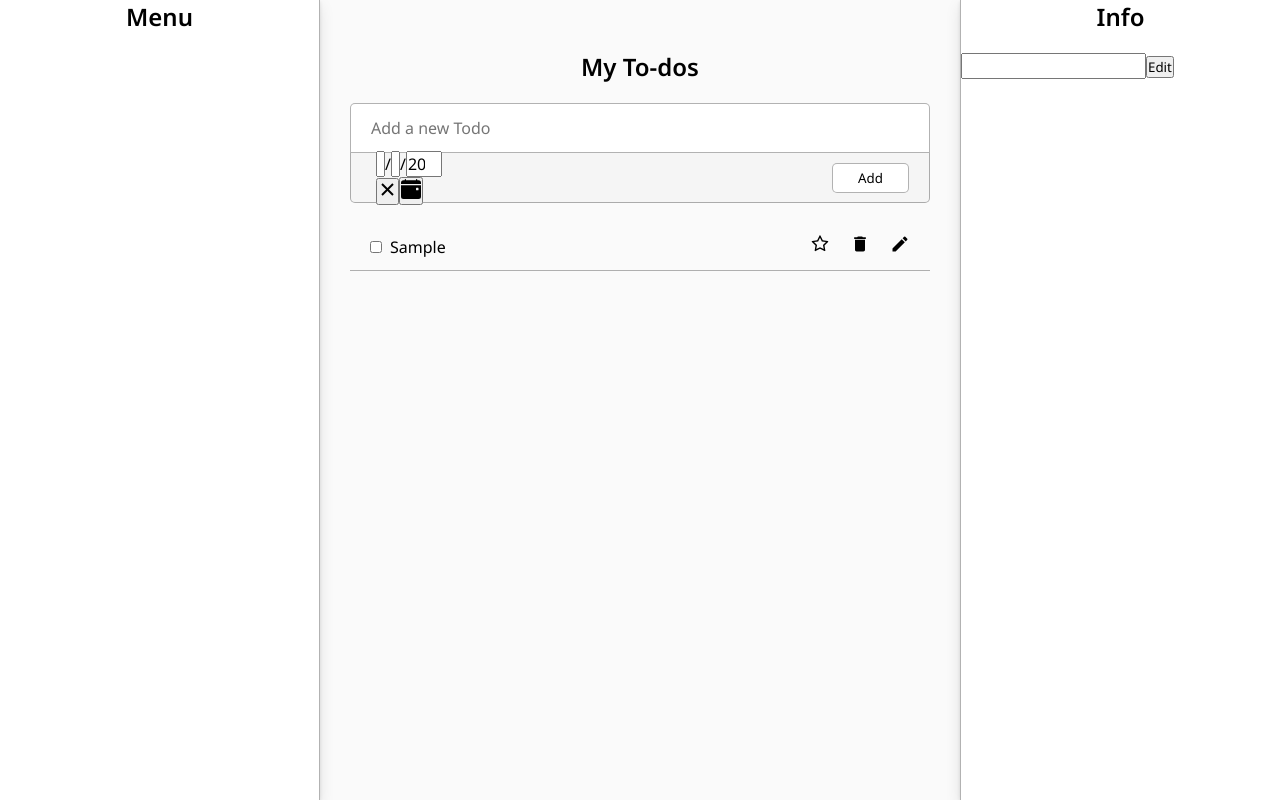
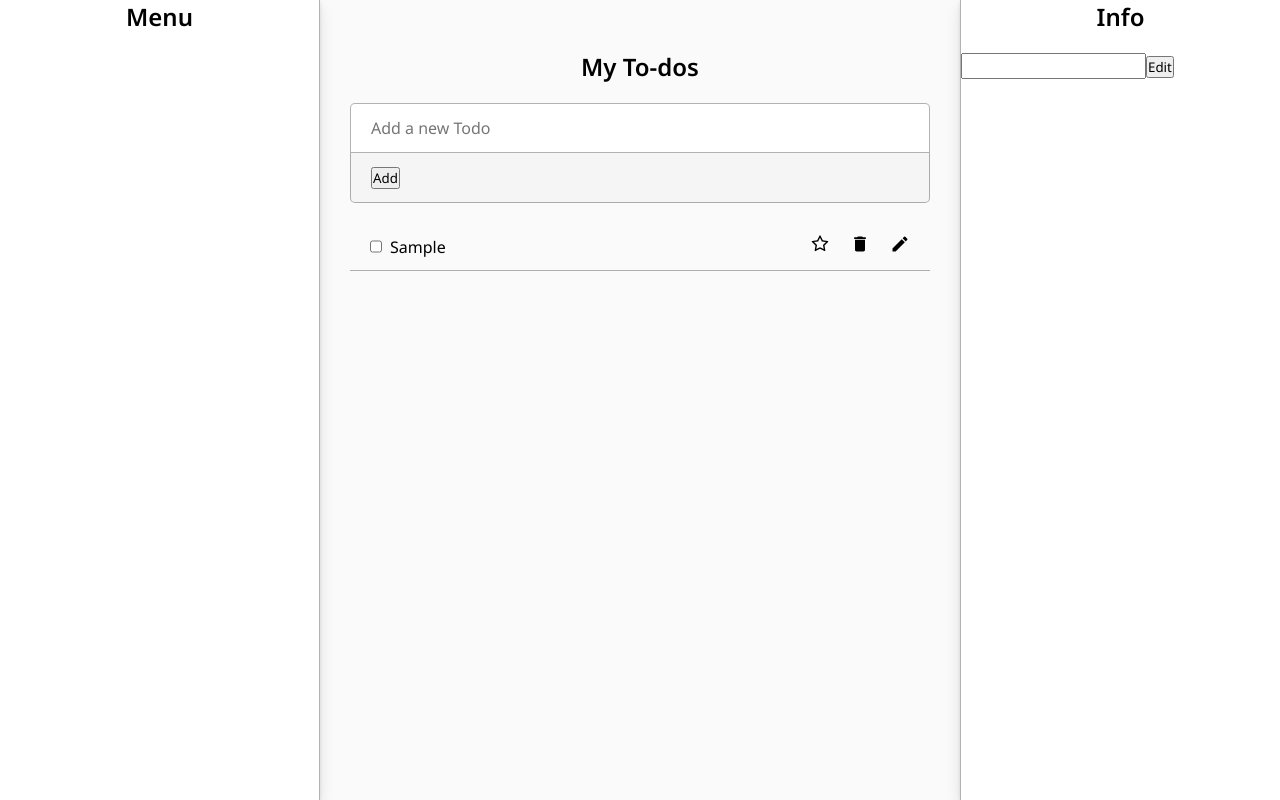
Before and after one commit to bisarroyo/todo-app, a React (Vite) app: page / in a window 1280 px wide. Both pictures are taken after typing "Sample" into the empty fields and a click on the button "Add". Built offline with nearby package versions, Linux system fonts and the light colour scheme.

Commit message:
Add edit actions

```diff
--- a/src/actions/index.js
+++ b/src/actions/index.js
@@ -1,5 +1,6 @@
 export const AddTodo = '[TODO] Add'
 export const RemoveTodo = '[TODO] Remove'
 export const EditTodo = '[TODO] Edit'
+export const setEdit = '[TODO] Editing'
 export const ToggleTodo = '[TODO] Toggle'
 export const StarredTodo = '[TODO] Starred'
--- a/src/components/Add.jsx
+++ b/src/components/Add.jsx
@@ -1,11 +1,11 @@
-import { useState } from 'react'
-import DatePicker from 'react-date-picker'
+// import { useState } from 'react'
+// import DatePicker from 'react-date-picker'
 import { useForm } from '../hooks/useForm'
 import { AddStyle } from './AddStyle'
-import { BsFillCalendarEventFill } from 'react-icons/bs'
+// import { BsFillCalendarEventFill } from 'react-icons/bs'
 
 export const Add = ({ onNewTodo }) => {
-  const [value, onChange] = useState(new Date())
+  // const [value, onChange] = useState(new Date())
 
   const { description, form, handleChange, handleReset } = useForm({
     description: '',
@@ -22,12 +22,18 @@ export const Add = ({ onNewTodo }) => {
 
   return (
     <AddStyle className='m-10' onSubmit={handleSubmit}>
-      <input className='add-input' type='text' name='description' placeholder='Add a new Todo' value={description} onChange={handleChange} />
+      <input
+        className='add-input'
+        type='text'
+        name='description'
+        placeholder='Add a new Todo'
+        value={description}
+        onChange={handleChange}
+      />
       <div className='add-submenu'>
-        <DatePicker onChange={onChange} className='add-date' value={value} calendarIcon={<BsFillCalendarEventFill />} />
-        <button type='submit' className='add-btn'>
-          Add
-        </button>
+        {/* <DatePicker onChange={onChange} className='add-date' value={value} calendarIcon={<BsFillCalendarEventFill />} />
+        <button type='submit' className='add-btn'> */}
+        <button>Add</button>
       </div>
     </AddStyle>
   )
--- a/src/components/AddStyle.js
+++ b/src/components/AddStyle.js
@@ -47,6 +47,7 @@ export const AddStyle = styled.form`
       background-color: #FFFFFF;
       border-radius: 5px;
       cursor: pointer;
+      color: #000000;
     }
   }
 `
--- a/src/components/Edit.jsx
+++ b/src/components/Edit.jsx
@@ -1,21 +1,43 @@
+import { useEffect } from 'react'
+import { useAppContext } from '../hooks/useAppContext'
 import { useForm } from '../hooks/useForm'
 
-export const Edit = ({ todos, handleEdit }) => {
-  const { form, handleChange } = useForm({
-    // id,
-    // description,
-    // done,
-    // starred
+export const Edit = ({ handleEdit }) => {
+  const { editing } = useAppContext()
+
+  const initialLoad = {
+    id: '',
+    description: ''
+  }
+
+  const { id, description, form, handleChange, setValues } = useForm({
+    id: '',
+    description: ''
   })
+
+  useEffect(() => {
+    setValues({
+      id: editing.id,
+      description: editing.description
+    })
+  }, [editing])
+
+  console.log(form)
 
   const handleSubmit = (e) => {
     e.preventDefault()
   }
+
   return (
     <>
       <form onSubmit={handleSubmit}>
-        <input type='text' name='description' onChange={handleChange} />
-        <button>Edit</button>
+        <input
+          type='text'
+          name='description'
+          onChange={handleChange}
+          value={description ?? initialLoad.description}
+        />
+        <button onClick={() => handleEdit(id, description)}>Edit</button>
       </form>
     </>
   )
--- a/src/components/Item.jsx
+++ b/src/components/Item.jsx
@@ -2,31 +2,33 @@ import { ItemStyle } from './ItemStyle'
 import { MdDelete, MdEdit } from 'react-icons/md'
 import { AiOutlineStar, AiFillStar } from 'react-icons/ai'
 
-export const Item = ({ todo, handleDelete, handleEdit, handleToggle, handleStarred }) => {
-  // const { form, handleChange } = useForm({
-  //   id: todo.id,
-  //   description: todo.description
-  // })
-
-  // const { id, description } = form
-
+export const Item = ({
+  todo,
+  handleDelete,
+  handleEdit,
+  handleToggle,
+  handleStarred
+}) => {
   return (
     <ItemStyle>
-      {/* <input type='text' name='description' value={description} onChange={handleChange} /> */}
       <div className='item-info'>
-        <input type='checkbox' onChange={() => handleToggle(todo.id)} checked={todo.done} />
+        <input
+          type='checkbox'
+          onChange={() => handleToggle(todo.id)}
+          checked={todo.done}
+        />
         <p className={`${todo.done && 'todo-done'}`}>{todo.description}</p>
       </div>
       <div className='item-controls'>
         <button onClick={() => handleStarred(todo.id)} disabled={todo.done}>
-          {
-            todo.starred
-              ? <AiFillStar />
-              : <AiOutlineStar />
-          }
+          {todo.starred ? <AiFillStar /> : <AiOutlineStar />}
         </button>
-        <button onClick={() => handleDelete(todo.id)}><MdDelete /></button>
-        <button onClick={() => handleEdit(todo.id, 'description')} disabled={todo.done}><MdEdit /></button>
+        <button onClick={() => handleDelete(todo.id)}>
+          <MdDelete />
+        </button>
+        <button onClick={() => handleEdit(todo)} disabled={todo.done}>
+          <MdEdit />
+        </button>
       </div>
     </ItemStyle>
   )
--- a/src/components/ItemStyle.js
+++ b/src/components/ItemStyle.js
@@ -10,6 +10,8 @@ export const ItemStyle = styled.div`
   .item-info {
     display: flex;
     flex-wrap: nowrap;
+    justify-content: center;
+    align-items: center;
     cursor: pointer;
 
     input[type="checkbox"] {
--- a/src/context/AppProvider.jsx
+++ b/src/context/AppProvider.jsx
@@ -4,7 +4,7 @@ import { AppContext } from './AppContext'
 
 const initialState = {
   todos: [],
-  editing: null,
+  editing: {},
   loading: false,
   error: null
 }
--- a/src/hooks/useForm.jsx
+++ b/src/hooks/useForm.jsx
@@ -12,6 +12,13 @@ export const useForm = ({ ...inputs }) => {
     })
   }
 
+  const setValues = ({ ...values }) => {
+    setForm({
+      ...form,
+      ...values
+    })
+  }
+
   const handleReset = () => {
     setForm({ id: uuidv4(), ...inputs })
   }
@@ -20,6 +27,7 @@ export const useForm = ({ ...inputs }) => {
     ...form,
     form,
     handleChange,
-    handleReset
+    handleReset,
+    setValues
   }
 }
--- a/src/hooks/useTodo.jsx
+++ b/src/hooks/useTodo.jsx
@@ -1,4 +1,11 @@
-import { AddTodo, RemoveTodo, EditTodo, ToggleTodo, StarredTodo } from '../actions'
+import {
+  AddTodo,
+  RemoveTodo,
+  setEdit,
+  EditTodo,
+  ToggleTodo,
+  StarredTodo
+} from '../actions'
 import { useAppContext } from './useAppContext'
 
 export const useTodo = () => {
@@ -16,6 +23,14 @@ export const useTodo = () => {
     const action = {
       type: RemoveTodo,
       payload: id
+    }
+    dispatch(action)
+  }
+
+  const setEditing = (todo) => {
+    const action = {
+      type: setEdit,
+      payload: todo
     }
     dispatch(action)
   }
@@ -51,6 +66,7 @@ export const useTodo = () => {
     todos,
     handleAddTodo,
     handleRemoveTodo,
+    setEditing,
     handleEditTodo,
     handleToggleTodo,
     handleStarredTodo
--- a/src/pages/Todos.jsx
+++ b/src/pages/Todos.jsx
@@ -6,8 +6,15 @@ import { Edit } from '../components/Edit'
 import { useTodo } from '../hooks/useTodo'
 
 export const Todos = () => {
-  const { todos, handleAddTodo, handleRemoveTodo, handleEditTodo, handleToggleTodo, handleStarredTodo } = useTodo()
-  console.log(todos)
+  const {
+    todos,
+    handleAddTodo,
+    handleRemoveTodo,
+    setEditing,
+    handleEditTodo,
+    handleToggleTodo,
+    handleStarredTodo
+  } = useTodo()
 
   return (
     <TodosStyle>
@@ -20,14 +27,14 @@ export const Todos = () => {
         <TodosList
           todos={todos}
           handleDelete={handleRemoveTodo}
-          handleEdit={handleEditTodo}
+          handleEdit={setEditing}
           handleToggle={handleToggleTodo}
           handleStarred={handleStarredTodo}
         />
       </section>
       <section>
         <h2>Info</h2>
-        <Edit todos={todos} />
+        <Edit handleEdit={handleEditTodo} />
       </section>
     </TodosStyle>
   )
--- a/src/reducer/AppReducer.js
+++ b/src/reducer/AppReducer.js
@@ -1,4 +1,11 @@
-import { AddTodo, RemoveTodo, EditTodo, ToggleTodo, StarredTodo } from '../actions'
+import {
+  AddTodo,
+  RemoveTodo,
+  setEdit,
+  EditTodo,
+  ToggleTodo,
+  StarredTodo
+} from '../actions'
 
 const initialState = []
 
@@ -14,6 +21,12 @@ export const AppReducer = (state = initialState, action) => {
       return {
         ...state,
         todos: state.todos.filter((todo) => todo.id !== action.payload)
+      }
+
+    case setEdit:
+      return {
+        ...state,
+        editing: action.payload
       }
 
     case EditTodo:
```
